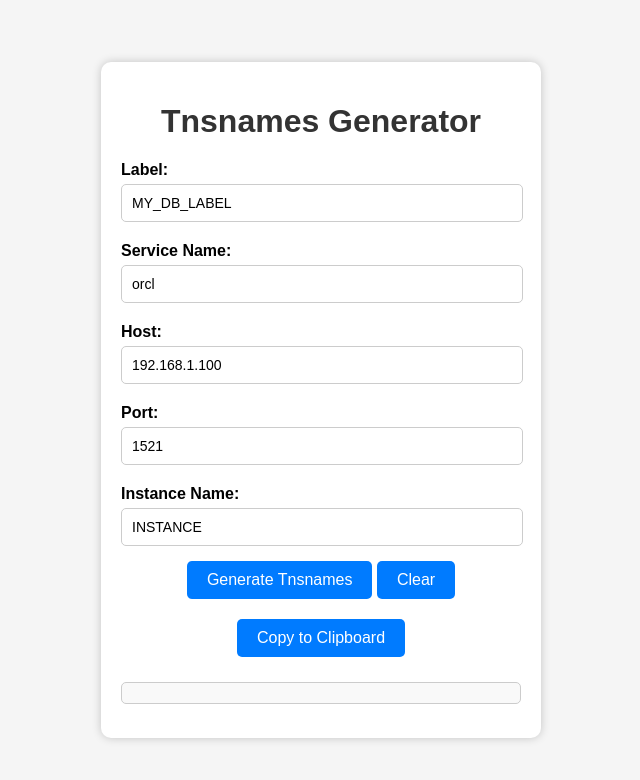
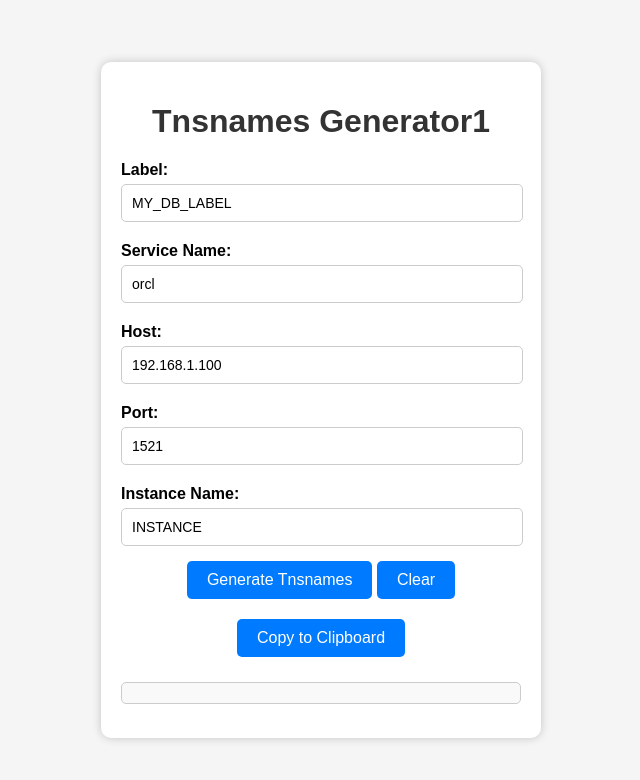
Before and after one commit to mcardosoti/Tnsnames-Generator, a plain HTML site: page index.html in a window 1280 px wide. Shown: the whole page, without its empty margins (319-959 px from the left). Drawn offline with Linux system fonts and the light colour scheme.

Commit message:
Update index.html

```diff
--- a/index.html
+++ b/index.html
@@ -76,7 +76,7 @@
 </head>
 <body>
     <div class="container">
-        <h1>Tnsnames Generator</h1>
+        <h1>Tnsnames Generator1</h1>
 
         <div class="input-group">
             <label for="label">Label:</label>
```
